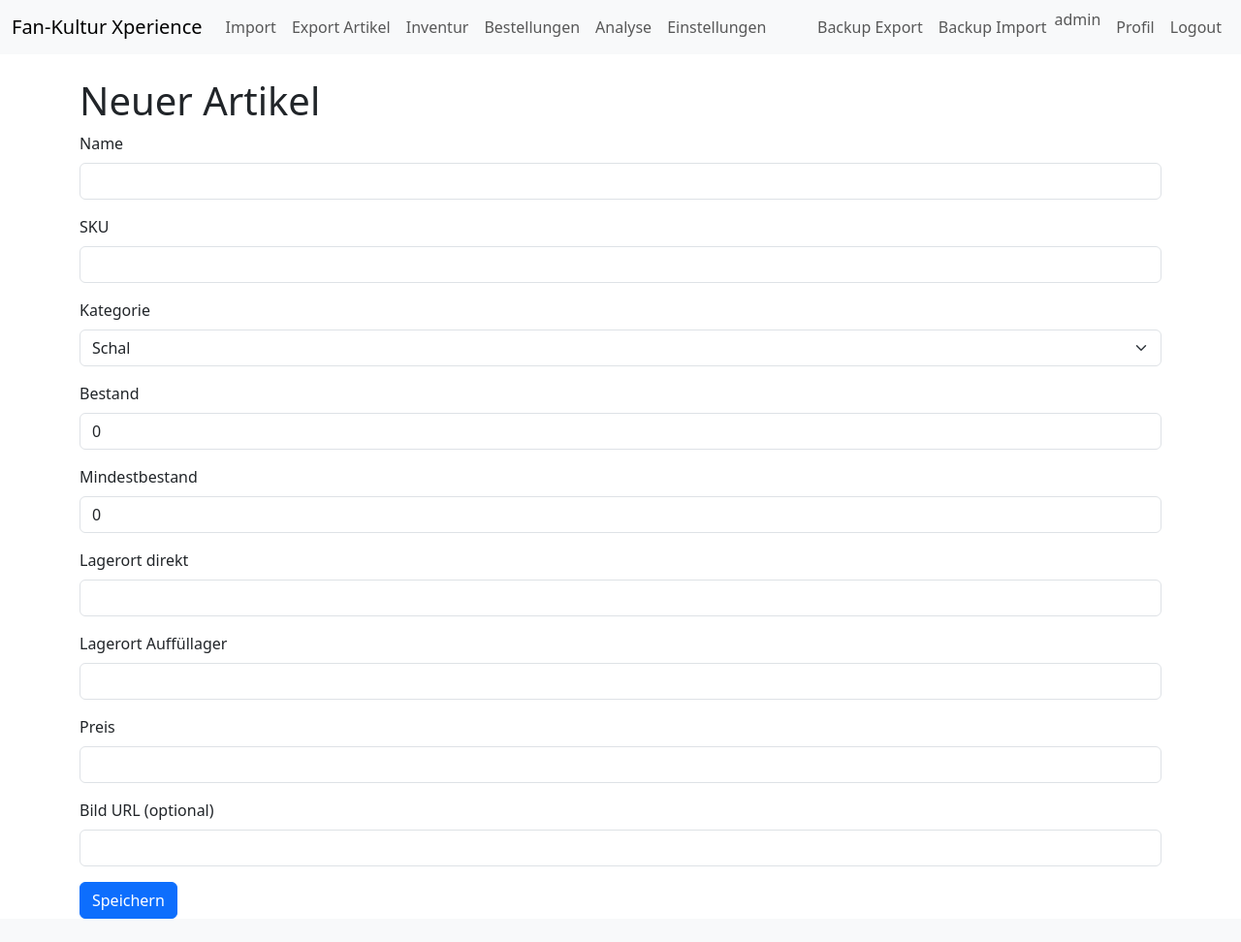
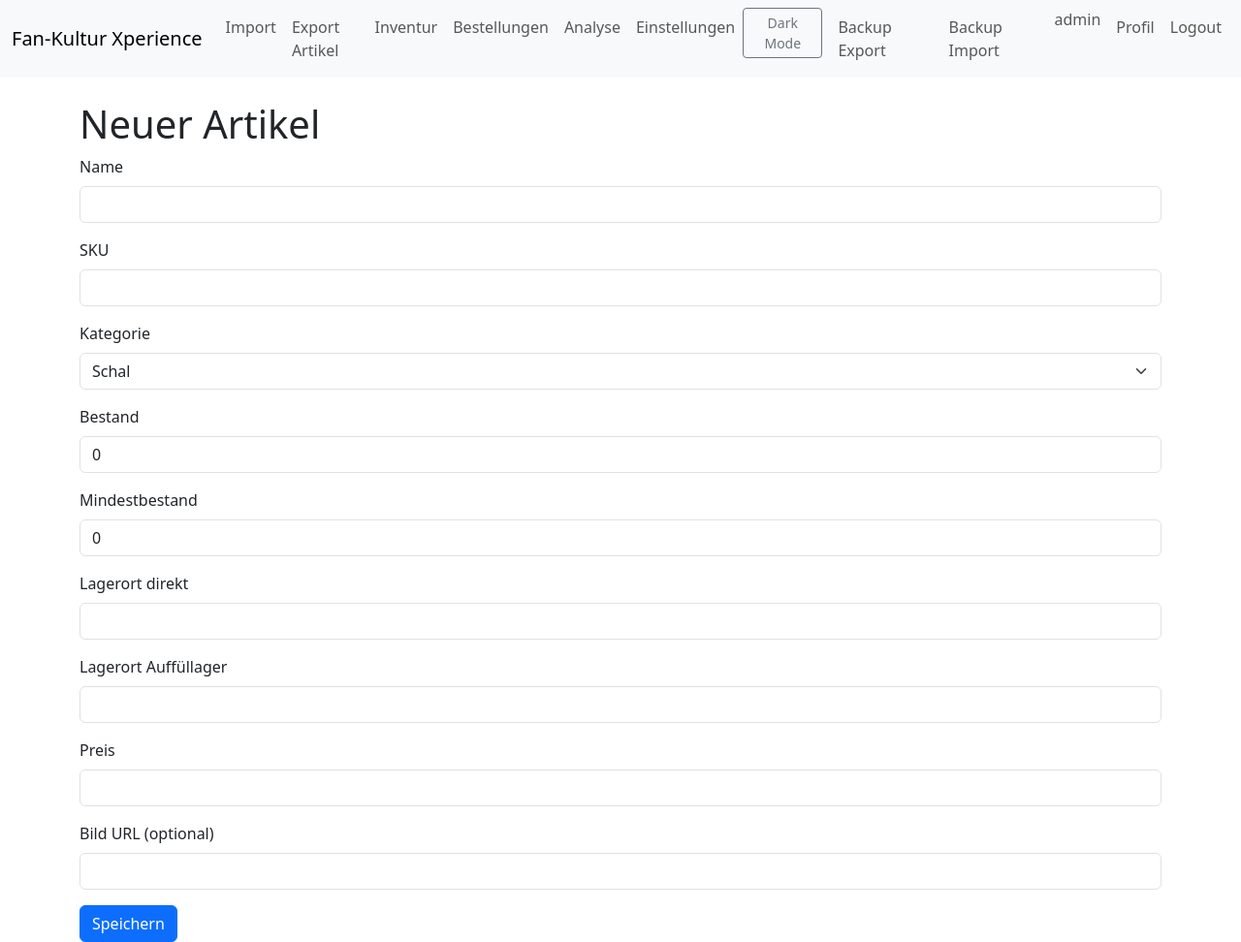
Before and after one commit to Phantomias1403/Lagerbestand, a Flask app: page /article/new in a window 1280 px wide. Shown: the whole page at 97% size. Before the commit the page ends 948 px from the top, so only its background shows below. Run offline with Flask 3, Linux system fonts and the light colour scheme; a user stored in the database is signed in; tables that the repository leaves empty hold one stand-in row (values such as "Sample post").

Commit message:
Update layout.html

```diff
--- a/app/templates/layout.html
+++ b/app/templates/layout.html
@@ -4,6 +4,12 @@
   <meta charset="utf-8">
   <meta name="viewport" content="width=device-width, initial-scale=1">
   <title>Lagerverwaltung</title>
+  <script>
+    const storedTheme = localStorage.getItem('theme');
+    if (storedTheme) {
+      document.documentElement.setAttribute('data-bs-theme', storedTheme);
+    }
+  </script>
   <link rel="stylesheet" href="https://cdn.jsdelivr.net/npm/bootstrap@5.3.0/dist/css/bootstrap.min.css">
 </head>
 <body>
@@ -36,6 +42,9 @@
 
 
       <ul class="navbar-nav">
+        <li class="nav-item">
+          <button id="theme-toggle" class="btn btn-outline-secondary btn-sm me-2">Dark Mode</button>
+        </li>
         {% if enable_user_management %}
         {% if current_user.is_authenticated %}
           {% if current_user.is_admin %}
@@ -74,6 +83,7 @@
   {% block content %}{% endblock %}
 </div>
 
+<script src="{{ url_for('static', filename='theme.js') }}"></script>
 <script src="https://cdn.jsdelivr.net/npm/bootstrap@5.3.0/dist/js/bootstrap.bundle.min.js"></script>
 </body>
 </html>
```
